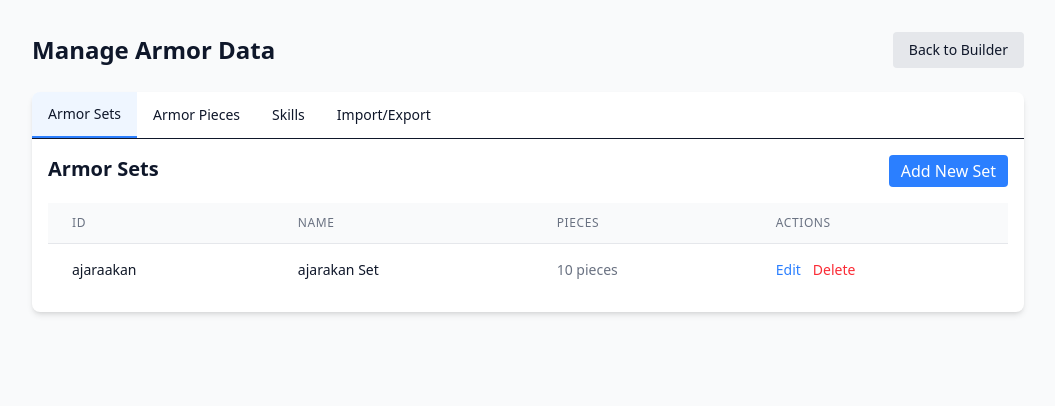
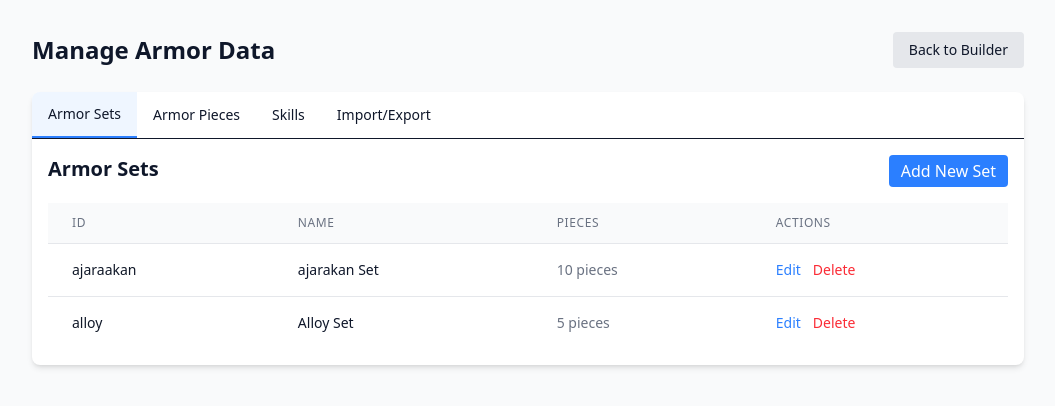
Before and after one commit to deckOfManyStrings/armor-set-builder, a Next.js app: page /manage-data in a window 1280 px wide. Shown: the top 406 px of the page, without its empty margins (112-1167 px from the left). Built offline with nearby package versions, Linux system fonts and the light colour scheme.

Commit message:
adding more armor

```diff
--- a/app/data/armor.js
+++ b/app/data/armor.js
@@ -43,7 +43,7 @@ export const armorSets = [
           { id: "resentment", level: 1 },
           { id: "bombardier", level: 1 },
         ],
-        setGroupSkills: [{ id: "alluring_pelt" }]
+        setGroupSkills: [{ id: "alluring_pelt" }],
       },
       {
         id: "ajarakan_mail_alpha",
@@ -100,7 +100,7 @@ export const armorSets = [
           { id: "bombardier", level: 2 },
           { id: "partbreaker", level: 1 },
         ],
-        setGroupSkills: [{ id: "fortifying_pelt" }]
+        setGroupSkills: [{ id: "fortifying_pelt" }],
       },
       {
         id: "ajarakan_vambraces_beta",
@@ -120,7 +120,7 @@ export const armorSets = [
           { id: "resentment", level: 1 },
           { id: "bombardier", level: 1 },
         ],
-        setGroupSkills: [{ id: "alluring_pelt" }]
+        setGroupSkills: [{ id: "alluring_pelt" }],
       },
       {
         id: "ajarakan_coil_alpha",
@@ -140,7 +140,7 @@ export const armorSets = [
           { id: "blast_resistance", level: 2 },
           { id: "partbreaker", level: 1 },
         ],
-        setGroupSkills: [{ id: "fortifying_pelt" }]
+        setGroupSkills: [{ id: "fortifying_pelt" }],
       },
       {
         id: "ajarakan_coil_beta",
@@ -160,7 +160,7 @@ export const armorSets = [
           { id: "blast_resistance", level: 2 },
           { id: "partbreaker", level: 1 },
         ],
-        setGroupSkills: [{ id: "alluring_pelt" }]
+        setGroupSkills: [{ id: "alluring_pelt" }],
       },
       {
         id: "ajarakan_greaves_alpha",
@@ -180,7 +180,7 @@ export const armorSets = [
           { id: "partbreaker", level: 2 },
           { id: "resentment", level: 1 },
         ],
-        setGroupSkills: [{ id: "fortifying_pelt" }]
+        setGroupSkills: [{ id: "fortifying_pelt" }],
       },
       {
         id: "ajarakan_greves_beta",
@@ -197,11 +197,111 @@ export const armorSets = [
           dragon: 0,
         },
         skills: [{ id: "partbreaker", level: 2 }],
-        setGroupSkills: [{ id: "alluring_pelt" }]
+        setGroupSkills: [{ id: "alluring_pelt" }],
       },
     ],
     setSkills: [{}],
-    groupSkills: [{id: "fortifying_pelt"}, {id: "alluring_pelt"}],
+    groupSkills: [{ id: "fortifying_pelt" }, { id: "alluring_pelt" }],
+  },
+  {
+    id: "alloy",
+    name: "Alloy Set",
+    tier: "High Rank",
+    pieces: [
+      {
+        id: "alloy_helm_alpha",
+        name: "Alloy Helm Alpha",
+        type: "head",
+        rarity: 6,
+        defense: 32,
+        slots: [1],
+        resistances: {
+          fire: -2,
+          water: 1,
+          thunder: -2,
+          ice: 2,
+          dragon: 1,
+        },
+        skills: [{ id: "quick_sheathe", level: 1 }],
+        setGroupSkills: [{}],
+      },
+      {
+        id: "alloy_mail_alpha",
+        name: "Alloy Mail Alpha",
+        type: "chest",
+        rarity: 6,
+        defense: 32,
+        slots: [1],
+        resistances: {
+          fire: -2,
+          water: 1,
+          thunder: -2,
+          ice: 2,
+          dragon: 1,
+        },
+        skills: [{ id: "flinch_free", level: 2 }],
+        setGroupSkills: [{ id: "fortifying_pelt" }],
+      },
+      {
+        id: "alloy_vambraces_alpha",
+        name: "Alloy Vambraces Alpha",
+        type: "arms",
+        rarity: 6,
+        defense: 32,
+        slots: [2],
+        resistances: {
+          fire: -2,
+          water: 1,
+          thunder: -2,
+          ice: 2,
+          dragon: 1,
+        },
+        skills: [{ id: "tremor_resistance", level: 1 }],
+        setGroupSkills: [{ id: "fortifying_pelt" }],
+      },
+      {
+        id: "alloy_coil_alpha",
+        name: "Alloy Coil Alpha",
+        type: "waist",
+        rarity: 6,
+        defense: 32,
+        slots: [2],
+        resistances: {
+          fire: -2,
+          water: 1,
+          thunder: -2,
+          ice: 2,
+          dragon: 1,
+        },
+        skills: [
+          { id: "quick_sheathe", level: 1 },
+          { id: "tremor_resistance", level: 1 },
+        ],
+        setGroupSkills: [{ id: "fortifying_pelt" }],
+      },
+      {
+        id: "alloy_greaves_alpha",
+        name: "Alloy Greaves Alpha",
+        type: "legs",
+        rarity: 6,
+        defense: 32,
+        slots: [1],
+        resistances: {
+          fire: -2,
+          water: 1,
+          thunder: -2,
+          ice: 2,
+          dragon: 1,
+        },
+        skills: [
+          { id: "quick_sheathe", level: 1 },
+          { id: "flinch_free", level: 1 },
+        ],
+        setGroupSkills: [{ id: "fortifying_pelt" }],
+      },
+    ],
+    setSkills: [{}],
+    groupSkills: [{ id: "fortifying_pelt" }],
   },
 ];
 
--- a/app/page.js
+++ b/app/page.js
@@ -96,8 +96,7 @@ export default function Home() {
                   Select the skills you want, and we'll recommend the best armor set.
                 </p>
                 <p className="mt-2">
-                  <strong>New in Monster Hunter Wilds:</strong> Group Skills are special skills that activate when
-                  you equip 3 or more armor pieces with the same Group Skill, even if they're from different armor sets.
+                  This Armor builder is still a work in progress and may not always provide the best results or the correct information.
                 </p>
                 <p className="mt-2">
                   You can manage your armor database using the Manage Data page.
```
